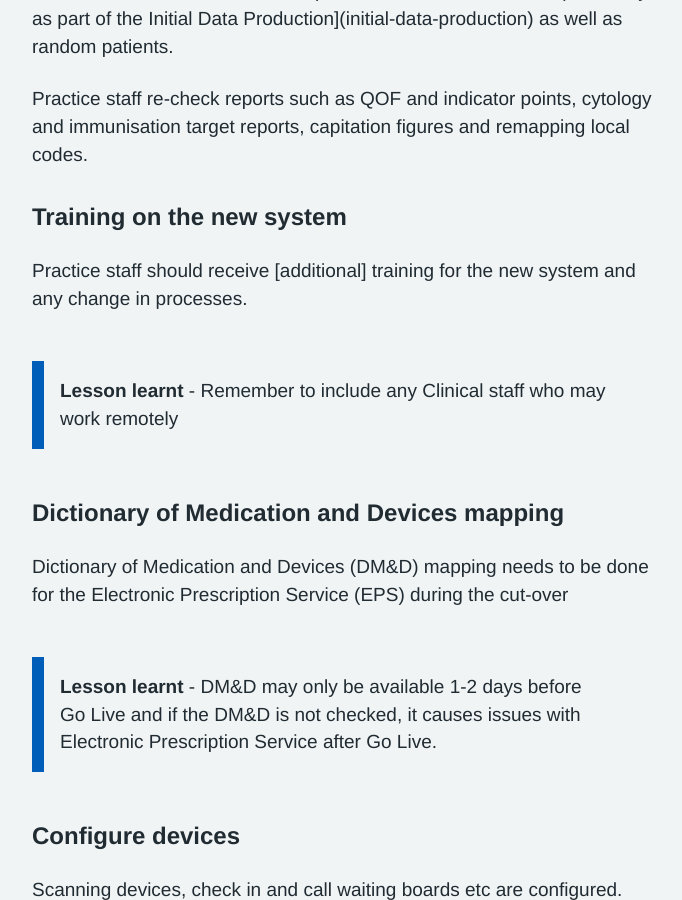
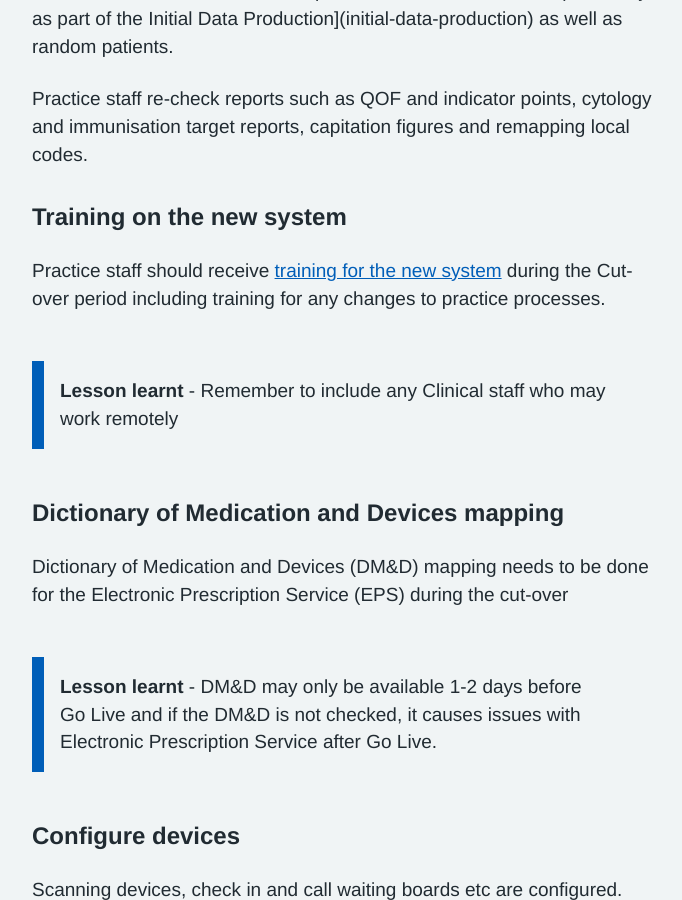
Before and after one commit to nhsconnect/prm-practice-migration, a Jekyll site: the page built from guide/06-cutover-and-go-live.md, in a window 1280 px wide and 900 px high, scrolled down 1264 px. Shown: the whole window, without its empty margins (128-810 px from the left). Built offline with Jekyll 4.4.1, drawn with Linux system fonts in a browser that asks for light colours; some web fonts are replaced.

Commit message:
[PT] Add link to training content

```diff
--- a/guide/06-cutover-and-go-live.md
+++ b/guide/06-cutover-and-go-live.md
@@ -39,13 +39,14 @@ Practice staff re-check reports such as QOF and indicator points, cytology and i
 
 ### Training on the new system
 
-Practice staff should receive [additional] training for the new system and any change in processes.
+Practice staff should receive [training for the new system](/prm-practice-migration/guide/training) during the Cut-over period including training for any changes to practice processes.
 
 {%- capture lesson_learnt_1 -%}
 __Lesson learnt__ - Remember to include any Clinical staff who may work remotely
 {%- endcapture -%}
 
 {%- include inset.html content=lesson_learnt_1 accessibility_text="Lesson learnt" markdown=true -%}
+
 
 
 ### Dictionary of Medication and Devices mapping
```
